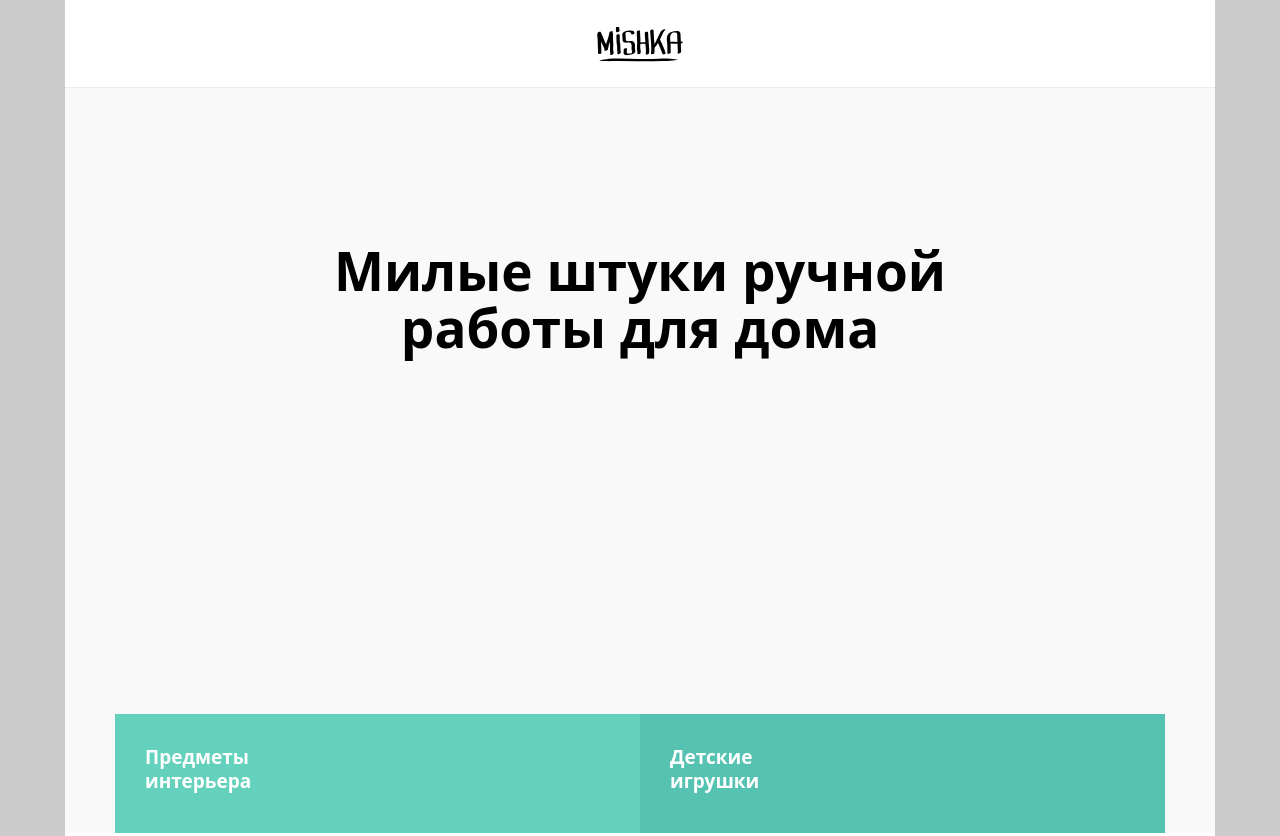
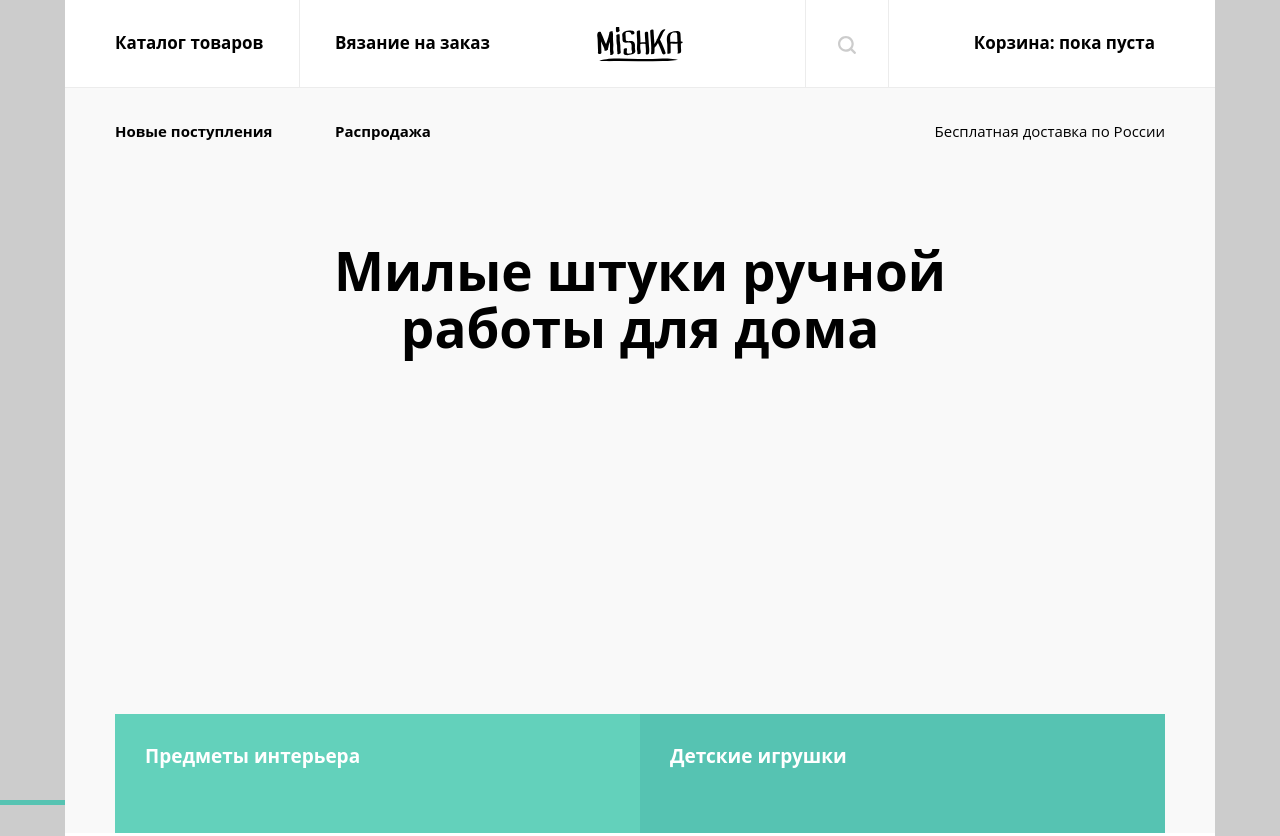
Before and after one commit to inwisloklem/157558-mishka, a website: page index.html in a window 1280 px wide. Shown: the top 836 px of the page. Drawn offline with nearby package versions, Linux system fonts and the light colour scheme; files that its build step writes are made by us from their sources.

Commit message:
Make flexbox menu and catalog blocks

```diff
--- a/index.html
+++ b/index.html
@@ -17,18 +17,38 @@
         <span class="menu__toggle">Меню</span>
 
         <ul class="menu__list">
-          <li class="menu__item">
-            <a class="menu__link" href="catalog.html">Каталог товаров</a>
+          <li class="menu__item menu__item--catalog">
+            <a class="menu__link" href="catalog.html">
+              Каталог товаров
+            </a>
           </li>
-          <li class="menu__item">
-            <a class="menu__link" href="form.html">Вязание на заказ</a>
+          <li class="menu__item menu__item--form">
+            <a class="menu__link" href="form.html">
+              Вязание на заказ
+            </a>
           </li>
           <li class="menu__item menu__item--search">
-            <a class="menu__link" href="#">Поиск по сайту</a>
+            <a class="menu__link" href="#">
+              Поиск по сайту
+            </a>
           </li>
           <li class="menu__item menu__item--cart">
-            <a class="menu__link" href="#">Корзина: пока пуста</a>
+            <a class="menu__link" href="#">
+              Корзина: пока пуста
+            </a>
           </li>
+          <li class="menu__item menu__item--more">
+            <a class="menu__link" href="#">
+              Новые поступления
+            </a>
+          </li>
+          <li class="menu__item menu__item--more">
+            <a class="menu__link" href="#">
+              Распродажа
+            </a>
+          </li>
+
+          <div class="menu__text">Бесплатная доставка по России</div>
         </ul>
       </nav>
     </header>
--- a/js/main.js
+++ b/js/main.js
@@ -7,6 +7,7 @@ menuToggle.addEventListener("click", function(event) {
   event.preventDefault();
 
   menuList.classList.toggle("menu__list--hidden");
+  menuToggle.classList.toggle("menu__toggle--close");
 });
 
 var makeOrder = document.querySelector(".preview__btn");
--- a/sass/blocks/catalog.scss
+++ b/sass/blocks/catalog.scss
@@ -1,11 +1,9 @@
 .catalog {
-  background-color: $puerto-rico;
-  overflow: auto;
+  display: flex;
+  flex-direction: column;
 }
 
 .catalog__block {
-  position: relative;
-
   min-height: 103px;
 
   &--interior {
@@ -20,8 +18,9 @@
 .catalog__link {
   display: block;
 
-  width: 150px;
-  padding: 31px 140px 24px 30px;
+  box-sizing: border-box;
+  min-height: inherit;
+  padding: 30px;
 
   text-decoration: none;
 
@@ -34,28 +33,62 @@
   .catalog {
     padding: 0 50px;
 
+    flex-direction: row;
+
     background-color: $alabaster;
   }
 
   .catalog__block {
-    float: left;
-
     width: 334px;
     min-height: 119px;
   }
 }
 
+// Миксин для добавления полосок того же цвета, как и блок, при наведении
+
+@mixin catalog__line($color) {
+  position: absolute;
+  bottom: -5px;
+  left: 0;
+  z-index: -10;
+
+  display: block;
+
+  width: 525px;
+  height: 5px;
+
+  content: "";
+
+  background-color: $color;
+}
+
 @media #{$desktop} {
   .catalog {
+    flex-direction: row;
+
     padding: 0 50px;
 
     background-color: $alabaster;
   }
 
   .catalog__block {
-    float: left;
-
     width: 525px;
     min-height: 119px;
+
+    &:hover {
+      transform: translateY(-5px);
+    }
+
+    &:first-of-type > .catalog__link {
+      &::after {
+        @include catalog__line($downy);
+      }
+    }
+
+    &:last-of-type > .catalog__link {
+      &::after {
+        @include catalog__line($fountain-blue);
+      }
+    }
   }
 }
--- a/sass/blocks/menu.scss
+++ b/sass/blocks/menu.scss
@@ -19,7 +19,7 @@
 .menu__toggle {
   position: absolute;
   top: 50%;
-  right: 20px;
+  right: 30px;
 
   box-sizing: border-box;
   width: 20px;
@@ -28,15 +28,25 @@
   cursor: pointer;
   transform: translateY(-50%);
 
+  font-size: 0;
+
   background-image: url("../img/icon-menu-open.svg");
 
-  font-size: 0;
+  &--close {
+    width: 21px;
+    height: 20px;
+
+    background-image: url("../img/icon-menu-close.svg");
+  }
 }
 
 .menu__list {
   position: absolute;
   z-index: 10;
   top: 80px;
+
+  display: flex;
+  flex-direction: column;
 
   padding: 0;
 
@@ -51,6 +61,10 @@
 
 .menu__item {
   border-bottom: 1px solid $gallery;
+
+  &--more {
+    display: none;
+  }
 }
 
 .menu__link {
@@ -84,6 +98,96 @@
   .menu__toggle {
     display: none;
   }
+
+  .menu__list {
+    position: absolute;
+    top: 0;
+
+    display: flex;
+
+    padding: 0 50px;
+
+    background-color: transparent;
+
+    flex-flow: row wrap;
+  }
+
+  .menu__item {
+    width: 167px;
+    border: none;
+
+    @include font(15px, 24px, bold);
+
+    &--search {
+      position: relative;
+
+      box-sizing: border-box;
+      width: 83px;
+      min-height: 87px;
+      margin-left: 270px;
+
+      border: 1px solid $gallery;
+      border-top: none;
+      border-right: none;
+      background-color: $white;
+
+      order: -2;
+
+      // background: url("../img/icon-search.svg") 50% 36px no-repeat;
+    }
+
+    &--search > .menu__link {
+      font-size: 0;
+
+      &::before {
+        position: absolute;
+        top: 36px;
+        left: 50%;
+
+        width: 18px;
+        height: 18px;
+
+        content: "";
+        transform: translateX(-50%);
+
+        background-color: $silver;
+        mask-image: url("../img/icon-search.svg");
+      }
+    }
+
+    &--cart {
+      box-sizing: border-box;
+      width: 314px;
+      min-height: 87px;
+
+      text-align: right;
+
+      border: 1px solid $gallery;
+      border-top: none;
+      border-right: none;
+      background-color: $white;
+
+      order: -1;
+    }
+  }
+
+  .menu__link, .menu__text {
+    padding: 31px 0 23px;
+  }
+
+  .menu__link {
+    width: inherit;
+    min-height: inherit;
+  }
+
+  .menu__text {
+    width: 334px;
+    margin-left: auto;
+
+    text-align: right;
+
+    @include font(15px, 24px);
+  }
 }
 
 @media #{$desktop} {
@@ -95,4 +199,115 @@
   .menu__toggle {
     display: none;
   }
+
+  .menu__list {
+    position: absolute;
+    top: 0;
+
+    display: flex;
+
+    padding: 0 50px;
+
+    background-color: transparent;
+
+    flex-flow: row wrap;
+  }
+
+  .menu__item {
+    width: 220px;
+
+    border: none;
+
+    &--catalog {
+      box-sizing: border-box;
+
+      width: 185px;
+      border: 1px solid $gallery;
+      border-top: none;
+      border-left: none;
+    }
+
+    &--form {
+      box-sizing: border-box;
+      width: 235px;
+    }
+
+    &--form > .menu__link {
+      padding-left: 35px;
+    }
+
+    &--search {
+      position: relative;
+
+      box-sizing: border-box;
+      width: 83px;
+      min-height: 87px;
+      margin-left: 270px;
+
+      border: 1px solid $gallery;
+      border-top: none;
+      border-right: none;
+      background-color: $white;
+    }
+
+    &--search > .menu__link {
+      font-size: 0;
+
+      &::before {
+        position: absolute;
+        top: 36px;
+        left: 50%;
+
+        width: 18px;
+        height: 18px;
+
+        content: "";
+        transform: translateX(-50%);
+
+        background-color: $silver;
+        mask-image: url("../img/icon-search.svg");
+      }
+    }
+
+    &--cart {
+      box-sizing: border-box;
+      width: 266px;
+      min-height: 87px;
+
+      text-align: right;
+
+      border: 1px solid $gallery;
+      border-top: none;
+      border-right: none;
+      background-color: $white;
+    }
+
+    &--more {
+      display: flex;
+    }
+
+    &--more > .menu__link {
+      @include font(15px, 24px, bold);
+    }
+  }
+
+  .menu__link, .menu__text {
+    padding: 31px 0 32px;
+  }
+
+  .menu__link {
+    width: inherit;
+    min-height: inherit;
+
+    @include font(17px, 24px, bold);
+  }
+
+  .menu__text {
+    width: 334px;
+    margin-left: auto;
+
+    text-align: right;
+
+    @include font(15px, 24px);
+  }
 }
```
